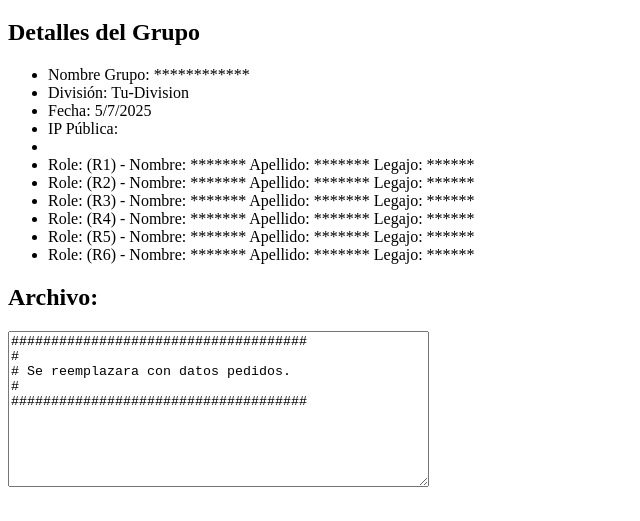
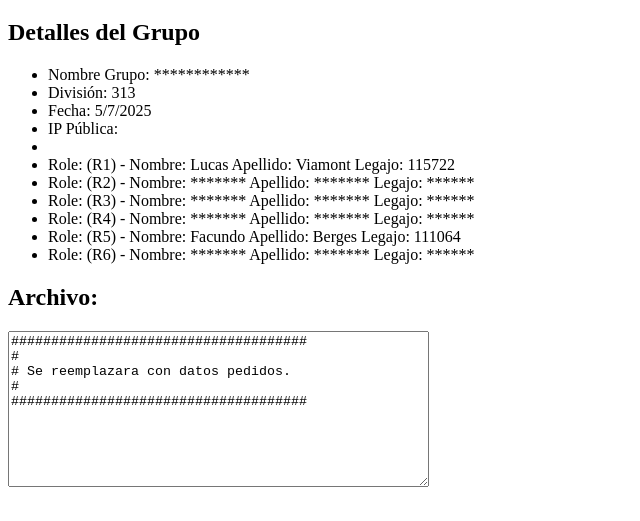
Before and after one commit to Lucas-UTNFRA/TP_AySO_Integral_Maruchan, a plain HTML site: page docker/web/index.html in a window 1280 px wide. Shown: the part 61-582 px from the top of the page, without its empty margins (0-640 px from the left). Drawn offline with Linux system fonts and the light colour scheme; no server answers.

Commit message:
ADD: añadida información de división y usuarios con roles R1 y R5

```diff
--- a/docker/web/index.html
+++ b/docker/web/index.html
@@ -11,15 +11,15 @@
         <h2>Detalles del Grupo</h2>
         <ul>
             <li>Nombre Grupo: ************ </li>
-            <li>División: Tu-Division</li>
+            <li>División: 313</li>
             <li id="examen">Fecha:  <span id="fecha"></span></li>
             <li>IP Pública: <span id="ip-publica"></span></li>
             <li></li>
-            <li>Role: (R1) - Nombre: ******* Apellido: *******  Legajo: ****** </li>
+            <li>Role: (R1) - Nombre: Lucas   Apellido: Viamont  Legajo: 115722 </li>
             <li>Role: (R2) - Nombre: ******* Apellido: *******  Legajo: ****** </li>
             <li>Role: (R3) - Nombre: ******* Apellido: *******  Legajo: ****** </li>
             <li>Role: (R4) - Nombre: ******* Apellido: *******  Legajo: ****** </li>
-            <li>Role: (R5) - Nombre: ******* Apellido: *******  Legajo: ****** </li>
+            <li>Role: (R5) - Nombre: Facundo Apellido: Berges   Legajo: 111064 </li>
             <li>Role: (R6) - Nombre: ******* Apellido: *******  Legajo: ****** </li>
         </ul>
     </div>
```
